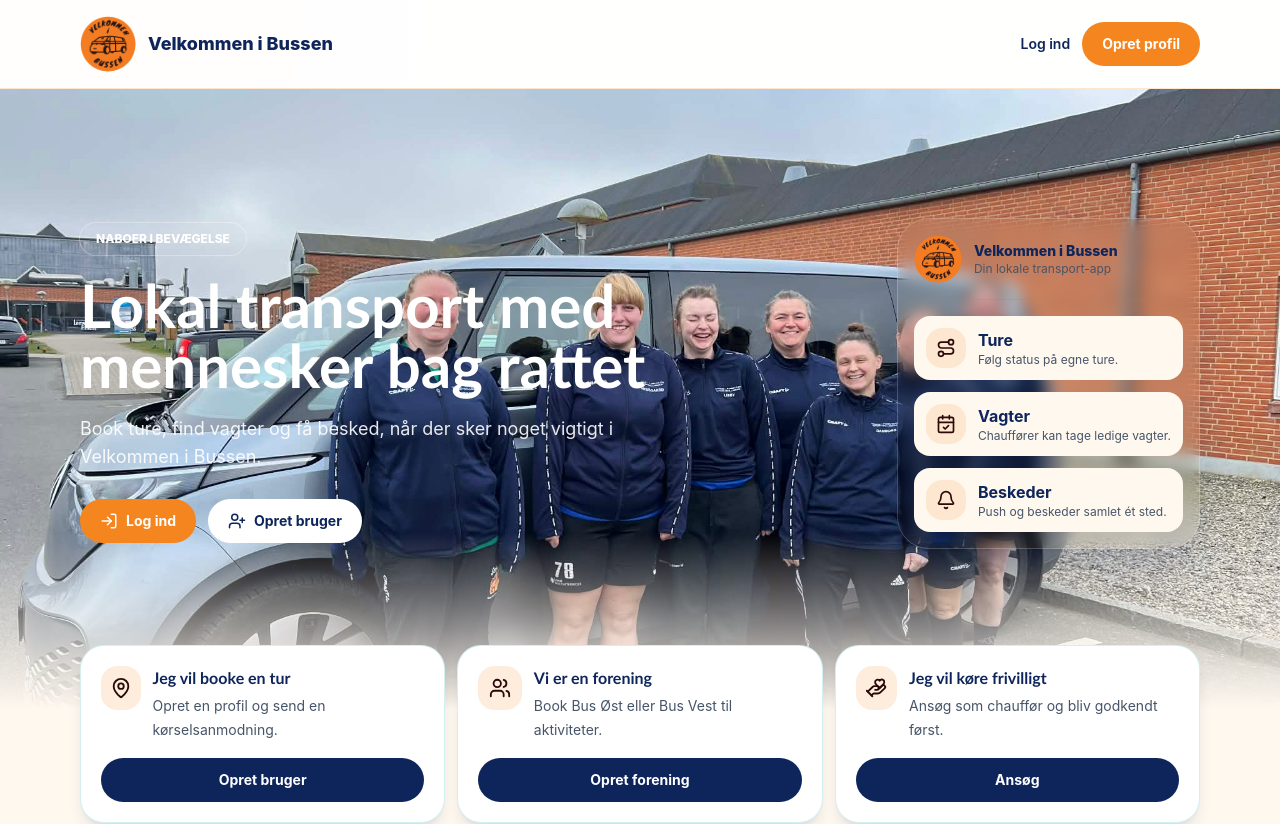
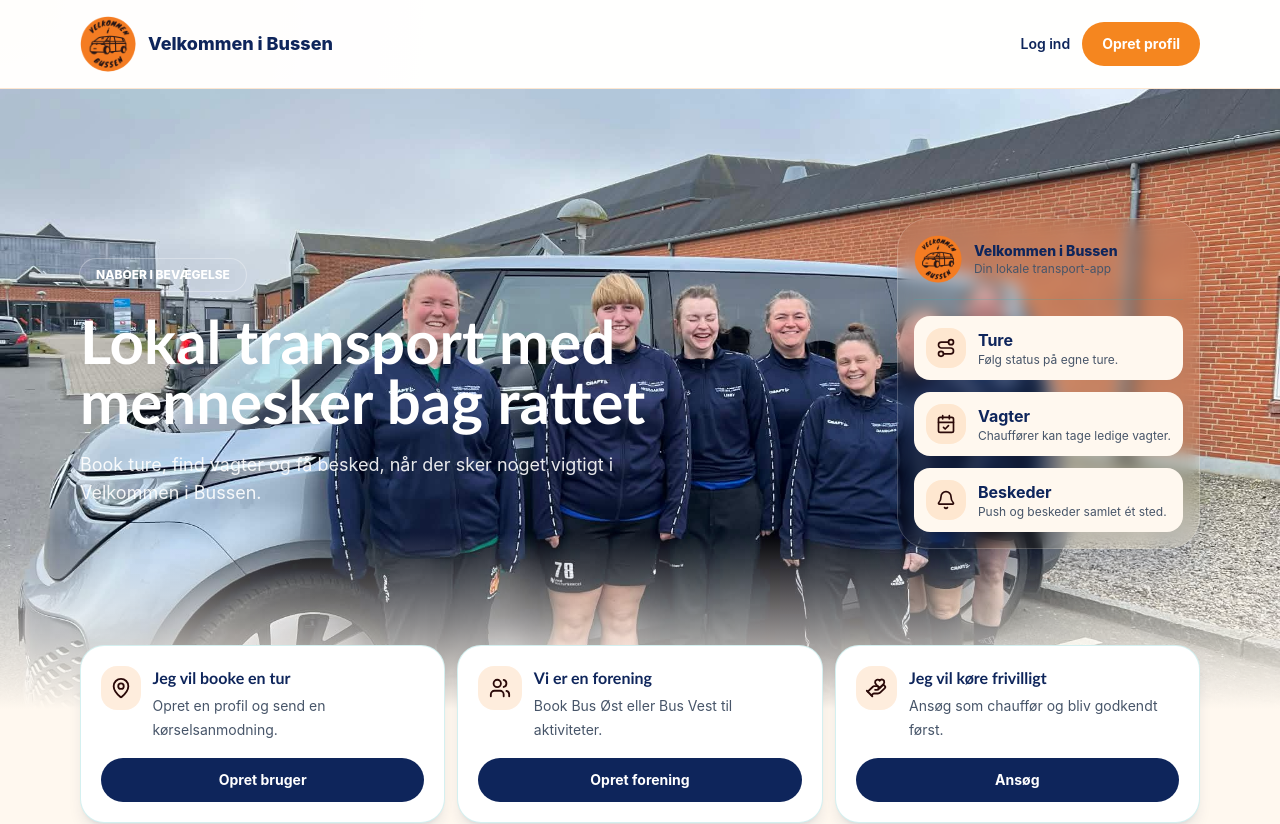
Before and after one commit to FcLemvig/velkommen-i-bussen, a Next.js app: page / in a window 1280 px wide. Shown: the top 824 px of the page. Built offline with nearby package versions, Linux system fonts and the light colour scheme; no server answers.

Commit message:
Fjern gentagne hero-knapper på forsiden

```diff
--- a/app/page.tsx
+++ b/app/page.tsx
@@ -1,6 +1,5 @@
 import Link from "next/link";
-import { Bell, Bus, CalendarCheck, HandHeart, LogIn, MapPin, Route, UserPlus, Users } from "lucide-react";
-import { dashboardPathForRole, getCurrentUser } from "@/lib/auth";
+import { Bell, CalendarCheck, HandHeart, MapPin, Route, Users } from "lucide-react";
 
 const driverApplicationUrl =
   "https://forms.office.com/pages/responsepage.aspx?id=pfm-AYL47UmW96RSpRSJxtoHN0wvugVPt77tdHpuZBVUQks4VzY5MFY5QzA3T0hFS0ZaWVdDN1lYNy4u&origin=lprLink&route=shorturl";
@@ -39,9 +38,6 @@ const appHighlights = [
 ];
 
 export default async function HomePage() {
-  const user = await getCurrentUser();
-  const dashboardHref = user ? dashboardPathForRole(user.role) : "/login";
-
   return (
     <main className="bg-cream">
       <section className="relative overflow-hidden bg-ink text-white">
@@ -64,16 +60,6 @@ export default async function HomePage() {
             <p className="mt-5 max-w-xl text-base leading-7 text-white/90 sm:text-lg">
               Book ture, find vagter og få besked, når der sker noget vigtigt i Velkommen i Bussen.
             </p>
-            <div className="mt-7 grid gap-3 sm:flex sm:flex-wrap">
-              <Link href={dashboardHref} className="button gap-2 bg-bus text-white hover:bg-bus/90">
-                {user ? <Bus size={18} /> : <LogIn size={18} />}
-                {user ? "Åbn min app" : "Log ind"}
-              </Link>
-              <Link href="/register" className="button gap-2 bg-white text-ink hover:bg-cream">
-                <UserPlus size={18} />
-                Opret bruger
-              </Link>
-            </div>
           </div>
 
           <div className="rounded-[32px] border border-white/20 bg-white/94 p-4 text-ink shadow-2xl shadow-ink/30 backdrop-blur md:ml-auto md:max-w-sm">
```
